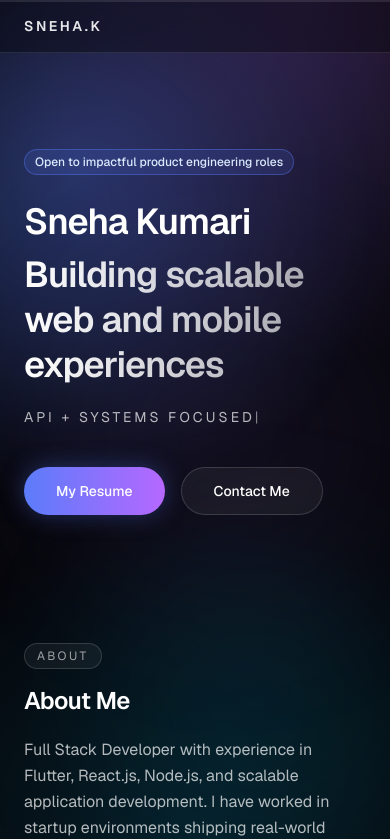
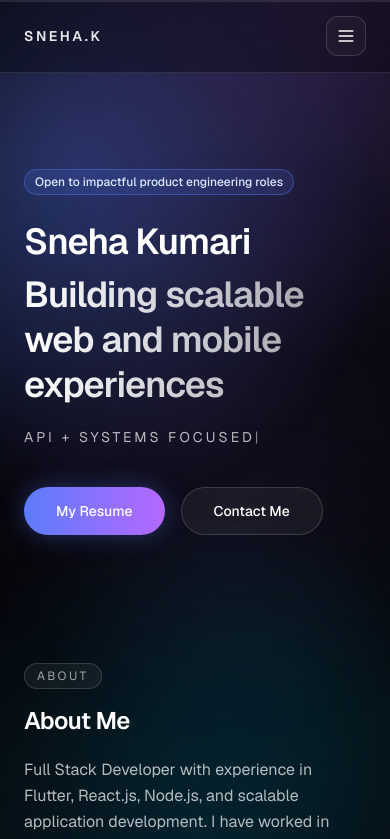
Before and after one commit to snehakumari1112/Portfolio, a React (Vite) app: page / in a window 390 px wide. Shown: the top 839 px of the page. Built offline with nearby package versions, Linux system fonts and the light colour scheme.

Commit message:
Add hamburger icon

```diff
--- a/src/App.jsx
+++ b/src/App.jsx
@@ -10,7 +10,9 @@ import {
   Github,
   Linkedin,
   Mail,
+  Menu,
   Smartphone,
+  X,
   Wrench
 } from "lucide-react";
 import { Button } from "@/components/ui/button";
@@ -225,6 +227,7 @@ function ExperienceEducationTimeline() {
 
 export default function App() {
   const [active, setActive] = useState("about");
+  const [mobileMenuOpen, setMobileMenuOpen] = useState(false);
   const [progress, setProgress] = useState(0);
   const [contactForm, setContactForm] = useState({ name: "", email: "", message: "" });
   const [submitState, setSubmitState] = useState({ type: "idle", message: "" });
@@ -328,8 +331,43 @@ export default function App() {
               </a>
             ))}
           </nav>
+
+          <button
+            type="button"
+            aria-label={mobileMenuOpen ? "Close menu" : "Open menu"}
+            className="glass inline-flex h-10 w-10 items-center justify-center rounded-xl text-white transition hover:text-white md:hidden"
+            onClick={() => setMobileMenuOpen((prev) => !prev)}
+          >
+            {mobileMenuOpen ? <X className="h-5 w-5" /> : <Menu className="h-5 w-5" />}
+          </button>
         </div>
+
       </header>
+
+      {mobileMenuOpen ? (
+        <div
+          className="fixed inset-0 z-30 grid place-items-center bg-black/35 md:hidden"
+          onClick={() => setMobileMenuOpen(false)}
+        >
+          <nav
+            className="glass w-[90vw] max-w-xs rounded-2xl p-2"
+            onClick={(event) => event.stopPropagation()}
+          >
+            {navItems.map((item) => (
+              <a
+                key={item.id}
+                href={`#${item.id}`}
+                onClick={() => setMobileMenuOpen(false)}
+                className={`block rounded-xl px-3 py-2 text-sm transition ${
+                  active === item.id ? "bg-white/12 text-white" : "text-white/70 hover:bg-white/10 hover:text-white"
+                }`}
+              >
+                {item.label}
+              </a>
+            ))}
+          </nav>
+        </div>
+      ) : null}
 
       <main>
         <section id="hero" className="section-wrap pt-24 md:pt-28">
```
